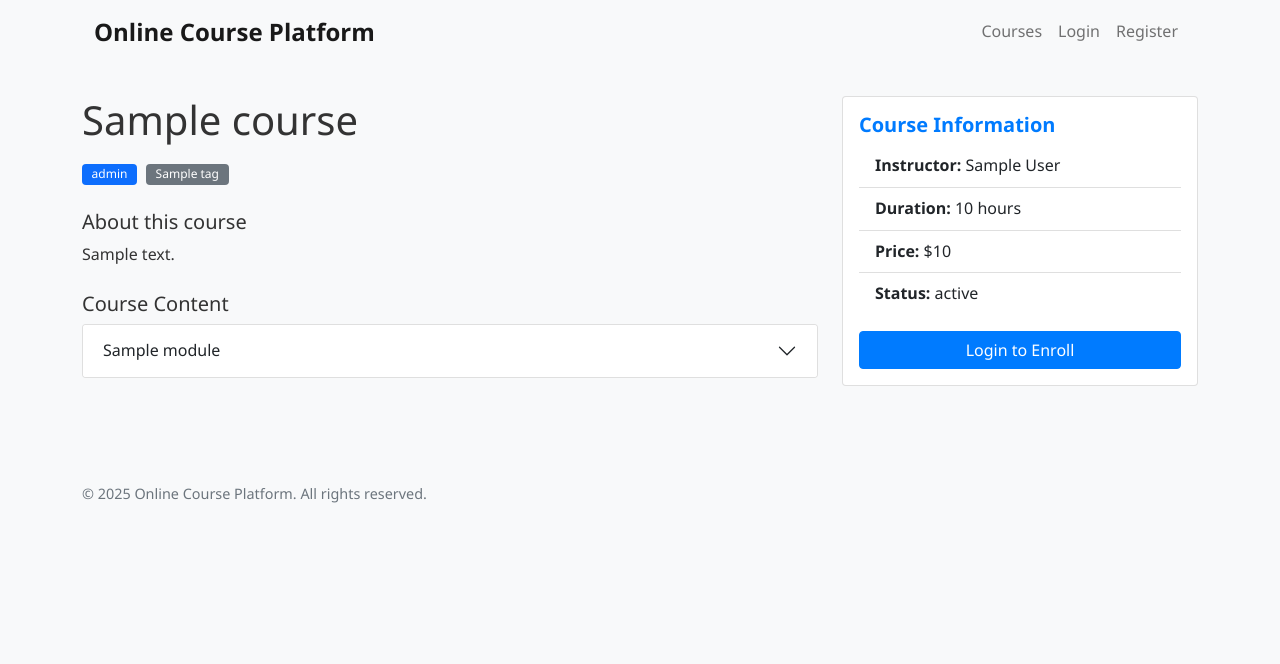
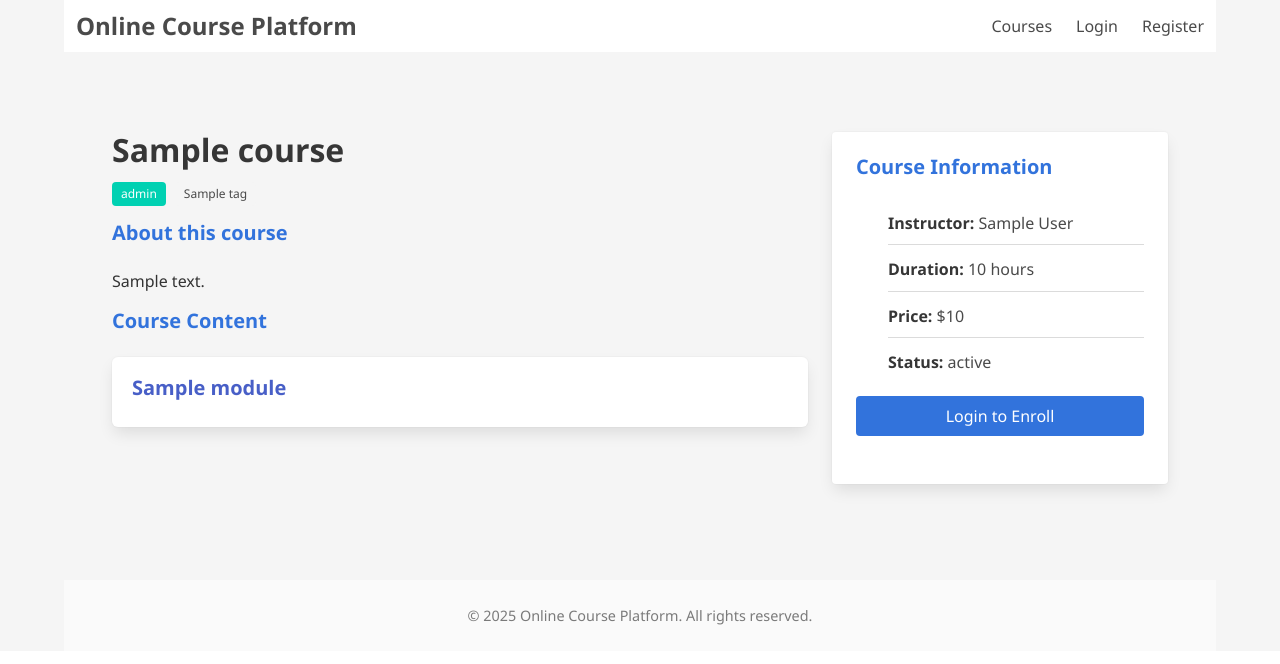
Before and after one commit to jared201/course-api, a FastAPI app: template templates/courses/detail.html in a window 1280 px wide. Shown: the top 664 px of the page. Run offline with FastAPI, Linux system fonts and the light colour scheme; the template is opened without the code that fills it: most values are stand-ins (such as "Sample title", 1, 10 or a date in 2020).

```diff
--- a/static/css/styles.css
+++ b/static/css/styles.css
@@ -5,7 +5,7 @@ body {
     font-family: 'Segoe UI', Tahoma, Geneva, Verdana, sans-serif;
     line-height: 1.6;
     color: #333;
-    background-color: #f8f9fa;
+    background-color: #f5f5f5;
 }
 
 /* Header styles */
@@ -13,8 +13,7 @@ body {
     margin-bottom: 2rem;
 }
 
-.navbar-brand {
-    font-weight: bold;
+.navbar-item strong {
     font-size: 1.5rem;
 }
 
@@ -22,6 +21,7 @@ body {
 .card {
     transition: transform 0.3s ease, box-shadow 0.3s ease;
     margin-bottom: 1.5rem;
+    height: 100%;
 }
 
 .card:hover {
@@ -29,44 +29,38 @@ body {
     box-shadow: 0 10px 20px rgba(0, 0, 0, 0.1);
 }
 
-.card-title {
+.title.is-5 {
     font-weight: bold;
-    color: #007bff;
+    color: #3273dc;
 }
 
-/* Badge styles */
-.badge {
-    font-weight: normal;
-    padding: 0.4em 0.8em;
+/* Tag styles */
+.tag {
     margin-right: 0.3rem;
 }
 
 /* Button styles */
-.btn-primary {
-    background-color: #007bff;
-    border-color: #007bff;
+.button.is-primary {
+    background-color: #3273dc;
 }
 
-.btn-primary:hover {
-    background-color: #0069d9;
-    border-color: #0062cc;
+.button.is-primary:hover {
+    background-color: #276cda;
 }
 
-.btn-success {
-    background-color: #28a745;
-    border-color: #28a745;
+.button.is-success {
+    background-color: #48c774;
 }
 
-.btn-success:hover {
-    background-color: #218838;
-    border-color: #1e7e34;
+.button.is-success:hover {
+    background-color: #3ec46d;
 }
 
 /* Footer styles */
 .footer {
     margin-top: 3rem;
     padding: 1.5rem 0;
-    color: #6c757d;
+    color: #7a7a7a;
     font-size: 0.9rem;
 }
 
@@ -98,27 +92,38 @@ body {
 }
 
 .lesson-content code {
-    background-color: #f8f9fa;
+    background-color: #f5f5f5;
     padding: 0.2rem 0.4rem;
     border-radius: 0.2rem;
     font-family: SFMono-Regular, Menlo, Monaco, Consolas, "Liberation Mono", "Courier New", monospace;
 }
 
 .lesson-content pre {
-    background-color: #f8f9fa;
+    background-color: #f5f5f5;
     padding: 1rem;
     border-radius: 0.3rem;
     overflow-x: auto;
     margin-bottom: 1.5rem;
 }
 
+/* Breadcrumb styles */
+.breadcrumb {
+    margin-bottom: 1.5rem;
+}
+
+/* Border styles */
+.has-border-bottom {
+    border-bottom: 1px solid #dbdbdb;
+}
+
 /* Responsive adjustments */
 @media (max-width: 768px) {
-    .card-deck {
+    .columns {
         display: block;
     }
 
-    .card {
+    .column {
+        width: 100%;
         margin-bottom: 1.5rem;
     }
 }
--- a/templates/base.html
+++ b/templates/base.html
@@ -4,55 +4,68 @@
     <meta charset="UTF-8">
     <meta name="viewport" content="width=device-width, initial-scale=1.0">
     <title>{% block title %}Online Course Platform{% endblock %}</title>
-    <link href="https://cdn.jsdelivr.net/npm/bootstrap@5.1.3/dist/css/bootstrap.min.css" rel="stylesheet">
+    <link rel="stylesheet" href="https://cdn.jsdelivr.net/npm/bulma@0.9.4/css/bulma.min.css">
     <link href="/static/css/styles.css" rel="stylesheet">
+    <script defer src="https://use.fontawesome.com/releases/v5.15.4/js/all.js"></script>
     {% block extra_css %}{% endblock %}
 </head>
 <body>
     <div class="container">
         <div class="header">
-            <nav class="navbar navbar-expand-lg navbar-light">
-                <div class="container-fluid">
-                    <a class="navbar-brand" href="/">Online Course Platform</a>
-                    <button class="navbar-toggler" type="button" data-bs-toggle="collapse" data-bs-target="#navbarNav">
-                        <span class="navbar-toggler-icon"></span>
-                    </button>
-                    <div class="collapse navbar-collapse" id="navbarNav">
-                        <ul class="navbar-nav ms-auto">
-                            <li class="nav-item">
-                                <a class="nav-link" href="/courses">Courses</a>
-                            </li>
-                            {% if user %}
-                                <li class="nav-item">
-                                    <a class="nav-link" href="/dashboard">Dashboard</a>
-                                </li>
-                                <li class="nav-item">
-                                    <a class="nav-link" href="/logout">Logout</a>
-                                </li>
-                            {% else %}
-                                <li class="nav-item">
-                                    <a class="nav-link" href="/login">Login</a>
-                                </li>
-                                <li class="nav-item">
-                                    <a class="nav-link" href="/register">Register</a>
-                                </li>
-                            {% endif %}
-                        </ul>
+            <nav class="navbar" role="navigation" aria-label="main navigation">
+                <div class="navbar-brand">
+                    <a class="navbar-item" href="/">
+                        <strong>Online Course Platform</strong>
+                    </a>
+                    <a role="button" class="navbar-burger" aria-label="menu" aria-expanded="false" data-target="navMenu">
+                        <span aria-hidden="true"></span>
+                        <span aria-hidden="true"></span>
+                        <span aria-hidden="true"></span>
+                    </a>
+                </div>
+                <div id="navMenu" class="navbar-menu">
+                    <div class="navbar-end">
+                        <a class="navbar-item" href="/courses">Courses</a>
+                        {% if user %}
+                            <a class="navbar-item" href="/dashboard">Dashboard</a>
+                            <a class="navbar-item" href="/logout">Logout</a>
+                        {% else %}
+                            <a class="navbar-item" href="/login">Login</a>
+                            <a class="navbar-item" href="/register">Register</a>
+                        {% endif %}
                     </div>
                 </div>
             </nav>
         </div>
 
-        <main>
+        <main class="section">
             {% block content %}{% endblock %}
         </main>
 
-        <div class="footer">
+        <div class="footer has-text-centered">
             <p>&copy; {{ now().year }} Online Course Platform. All rights reserved.</p>
         </div>
     </div>
 
-    <script src="https://cdn.jsdelivr.net/npm/bootstrap@5.1.3/dist/js/bootstrap.bundle.min.js"></script>
+    <script>
+        document.addEventListener('DOMContentLoaded', () => {
+            // Get all "navbar-burger" elements
+            const $navbarBurgers = Array.prototype.slice.call(document.querySelectorAll('.navbar-burger'), 0);
+
+            // Add a click event on each of them
+            $navbarBurgers.forEach(el => {
+                el.addEventListener('click', () => {
+                    // Get the target from the "data-target" attribute
+                    const target = el.dataset.target;
+                    const $target = document.getElementById(target);
+
+                    // Toggle the "is-active" class on both the "navbar-burger" and the "navbar-menu"
+                    el.classList.toggle('is-active');
+                    $target.classList.toggle('is-active');
+                });
+            });
+        });
+    </script>
     {% block extra_js %}{% endblock %}
 </body>
 </html>
--- a/templates/courses/detail.html
+++ b/templates/courses/detail.html
@@ -3,65 +3,97 @@
 {% block title %}{{ course.title }}{% endblock %}
 
 {% block content %}
-<div class="row">
-    <div class="col-md-8">
-        <h1 class="mb-3">{{ course.title }}</h1>
+<div class="columns">
+    <div class="column is-8">
+        <h1 class="title is-3 mb-3">{{ course.title }}</h1>
 
         <div class="mb-4">
-            <span class="badge bg-primary">{{ course.level }}</span>
+            <span class="tag is-primary">{{ course.level }}</span>
             {% for tag in course.tags %}
-                <span class="badge bg-secondary">{{ tag }}</span>
+                <span class="tag is-light">{{ tag }}</span>
             {% endfor %}
         </div>
 
         <div class="mb-4">
-            <h5>About this course</h5>
+            <h5 class="title is-5">About this course</h5>
             <p>{{ course.description }}</p>
         </div>
 
         <div class="mb-4">
-            <h5>Course Content</h5>
-            <div class="accordion" id="moduleAccordion">
+            <h5 class="title is-5">Course Content</h5>
+
             {% for module in course.modules %}
-                    <div class="accordion-item">
-                        <h2 class="accordion-header" id="heading{{ module.id }}">
-                            <button class="accordion-button collapsed" type="button" data-bs-toggle="collapse" data-bs-target="#collapse{{ module.id }}">
+                <div class="box mb-3">
+                    <article class="media">
+                        <div class="media-content">
+                            <div class="content">
+                                <p class="title is-5 mb-2">
+                                    <a data-toggle="collapse" href="#collapse{{ module.id }}" role="button" aria-expanded="false" aria-controls="collapse{{ module.id }}">
                                         {{ module.title }}
-                            </button>
-                        </h2>
-                        <div id="collapse{{ module.id }}" class="accordion-collapse collapse" data-bs-parent="#moduleAccordion">
-                            <div class="accordion-body">
+                                    </a>
+                                </p>
+                                <div id="collapse{{ module.id }}" class="collapse-content">
                                     <p>{{ module.description }}</p>
-                                <ul class="list-group">
+                                    <div class="menu">
+                                        <ul class="menu-list">
                                             {% for lesson in module.lessons %}
-                                        <li class="list-group-item d-flex justify-content-between align-items-center">
+                                                <li>
+                                                    <div class="is-flex is-justify-content-space-between is-align-items-center">
                                                         <a href="/courses/{{ course.id }}/modules/{{ module.id }}/lessons/{{ lesson.id }}">
                                                             {{ lesson.title }}
                                                         </a>
-                                            <span class="badge bg-primary rounded-pill">{{ lesson.content_type }}</span>
+                                                        <span class="tag is-primary is-rounded">{{ lesson.content_type }}</span>
+                                                    </div>
                                                 </li>
                                             {% endfor %}
                                         </ul>
                                     </div>
                                 </div>
                             </div>
+                        </div>
+                    </article>
+                </div>
             {% endfor %}
-            </div>
+
+            <script>
+                document.addEventListener('DOMContentLoaded', () => {
+                    const toggleLinks = document.querySelectorAll('[data-toggle="collapse"]');
+                    toggleLinks.forEach(link => {
+                        link.addEventListener('click', (e) => {
+                            e.preventDefault();
+                            const target = document.querySelector(link.getAttribute('href'));
+                            if (target.style.display === 'none' || target.style.display === '') {
+                                target.style.display = 'block';
+                                link.setAttribute('aria-expanded', 'true');
+                            } else {
+                                target.style.display = 'none';
+                                link.setAttribute('aria-expanded', 'false');
+                            }
+                        });
+                    });
+
+                    // Initially hide all collapse content
+                    document.querySelectorAll('.collapse-content').forEach(content => {
+                        content.style.display = 'none';
+                    });
+                });
+            </script>
         </div>
     </div>
 
-    <div class="col-md-4">
+    <div class="column is-4">
         <div class="card">
-            <div class="card-body">
-                <h5 class="card-title">Course Information</h5>
-                <ul class="list-group list-group-flush mb-3">
-                    <li class="list-group-item">
+            <div class="card-content">
+                <p class="title is-5">Course Information</p>
+                <div class="content">
+                    <ul class="mb-3" style="list-style: none; padding-left: 0;">
+                        <li class="py-2 has-border-bottom">
                             <strong>Instructor:</strong> {{ course.instructor.full_name }}
                         </li>
-                    <li class="list-group-item">
+                        <li class="py-2 has-border-bottom">
                             <strong>Duration:</strong> {{ course.duration }} hours
                         </li>
-                    <li class="list-group-item">
+                        <li class="py-2 has-border-bottom">
                             <strong>Price:</strong>
                             {% if course.price == 0 %}
                                 Free
@@ -69,24 +101,25 @@
                                 ${{ course.price }}
                             {% endif %}
                         </li>
-                    <li class="list-group-item">
+                        <li class="py-2">
                             <strong>Status:</strong> {{ course.status }}
                         </li>
                     </ul>
 
                     {% if user %}
                         {% if user.id in course.enrolled_students %}
-                        <a href="/courses/{{ course.id }}/modules/{{ course.modules[0].id }}/lessons/{{ course.modules[0].lessons[0].id }}" class="btn btn-success w-100">Continue Learning</a>
+                            <a href="/courses/{{ course.id }}/modules/{{ course.modules[0].id }}/lessons/{{ course.modules[0].lessons[0].id }}" class="button is-success is-fullwidth">Continue Learning</a>
                         {% else %}
                             <form action="/courses/{{ course.id }}/enroll" method="post">
-                            <button type="submit" class="btn btn-primary w-100">Enroll Now</button>
+                                <button type="submit" class="button is-primary is-fullwidth">Enroll Now</button>
                             </form>
                         {% endif %}
                     {% else %}
-                    <a href="/login?next=/courses/{{ course.id }}" class="btn btn-primary w-100">Login to Enroll</a>
+                        <a href="/login?next=/courses/{{ course.id }}" class="button is-primary is-fullwidth">Login to Enroll</a>
                     {% endif %}
                 </div>
             </div>
         </div>
     </div>
+</div>
 {% endblock %}
```
Also changed, not shown: templates/courses/list.html (+19 -15 lines), templates/lessons/detail.html (+28 -26 lines), templates/modules/detail.html (+27 -24 lines). Lines whose indentation alone changed are shown as unchanged.
